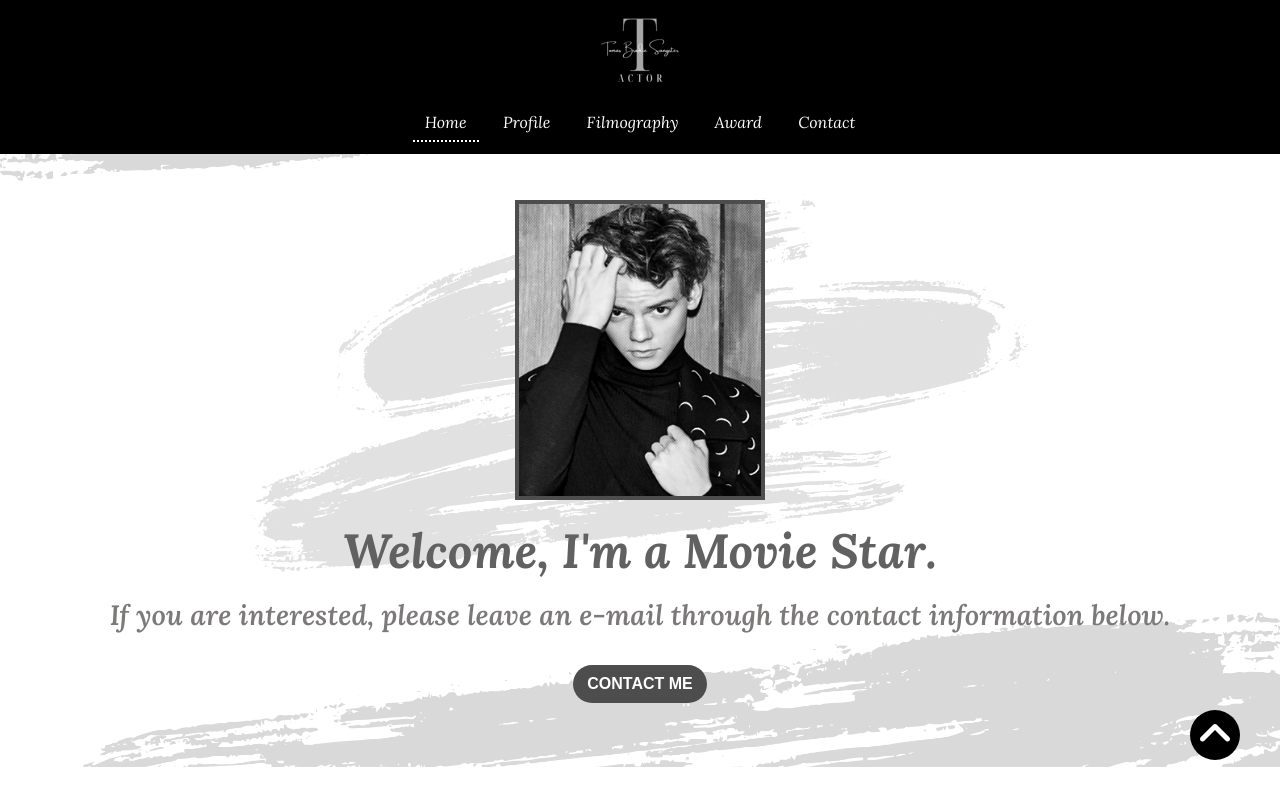
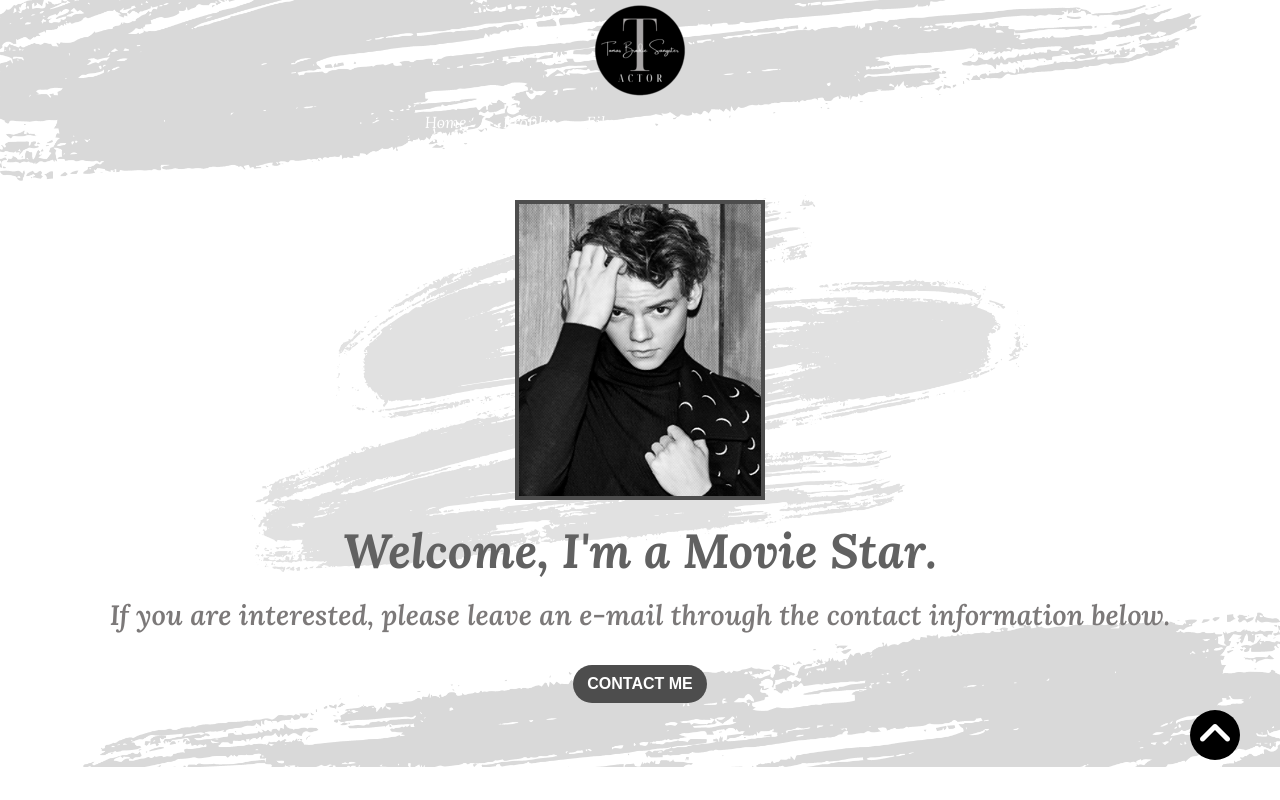
Before and after one commit to Damdadira/ACTOR, a plain HTML site: page index.html in a window 1280 px wide. Shown: the top 800 px of the page. Drawn offline with Linux system fonts and the light colour scheme.

Commit message:
JS: Navbar

```diff
--- a/index.html
+++ b/index.html
@@ -19,7 +19,7 @@
       rel="stylesheet"
     />
     <link rel="stylesheet" href="style.css" />
-    <script src="main.js"></script>
+    <script src="main.js" defer></script>
   </head>
   <body>
     <!-- Navbar -->
--- a/main.js
+++ b/main.js
@@ -0,0 +1,14 @@
+'use strict';
+
+//navbar 올라가면 투명, 내려오면 색상 출력
+const navbar = document.querySelector('#navbar'); //CSS에서 불러오겠다 '#navbar라는 항목을'
+const navbarHeight = navbar.getBoundingClientRect().height;
+document.addEventListener('scroll', () => {
+  console.log(window.scrollY);
+  console.log(`navbarHeight: ${navbarHeight}`);
+  if (window.scrollY > navbarHeight) {
+    navbar.classList.add('navbar--dark');
+  } else {
+    navbar.classList.remove('navbar--dark');
+  }
+});
--- a/style.css
+++ b/style.css
@@ -101,15 +101,15 @@ p {
   text-align: center;
   color: var(--color-white);
   padding: 0;
-  background-color: var(--color-black); /*transparent; */
+  background-color: transparent;
   transition: all var(--animation-duration) ease-in-out;
   z-index: 1;
 }
 
-/* #navbar.navbar-dark {
-background-color: var(--color-black);
-  padding: 8px;
-}  */
+#navbar.navbar--dark {
+  background-color: var(--color-black);
+  padding: 4px;
+}
 
 .navbar__menu {
   text-align: center;
@@ -125,7 +125,6 @@ background-color: var(--color-black);
 
 .navbar__menu__item.active {
   content: ''; /*밑줄 디자인을 위해 비워둠*/
-  /* border-bottom: solid 2px var(--color-white); */
   border-bottom: groove 2px var(--color-white);
   border-bottom: dotted 2px var(--color-white);
   transition: all 250ms ease-in-out;
```
